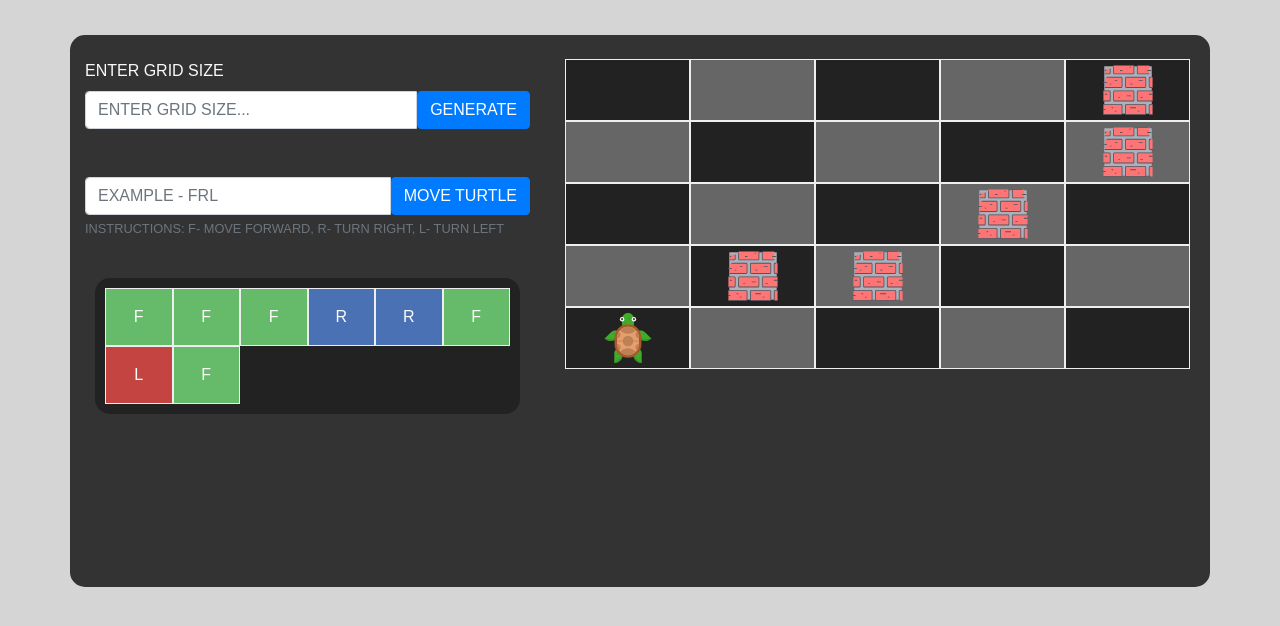
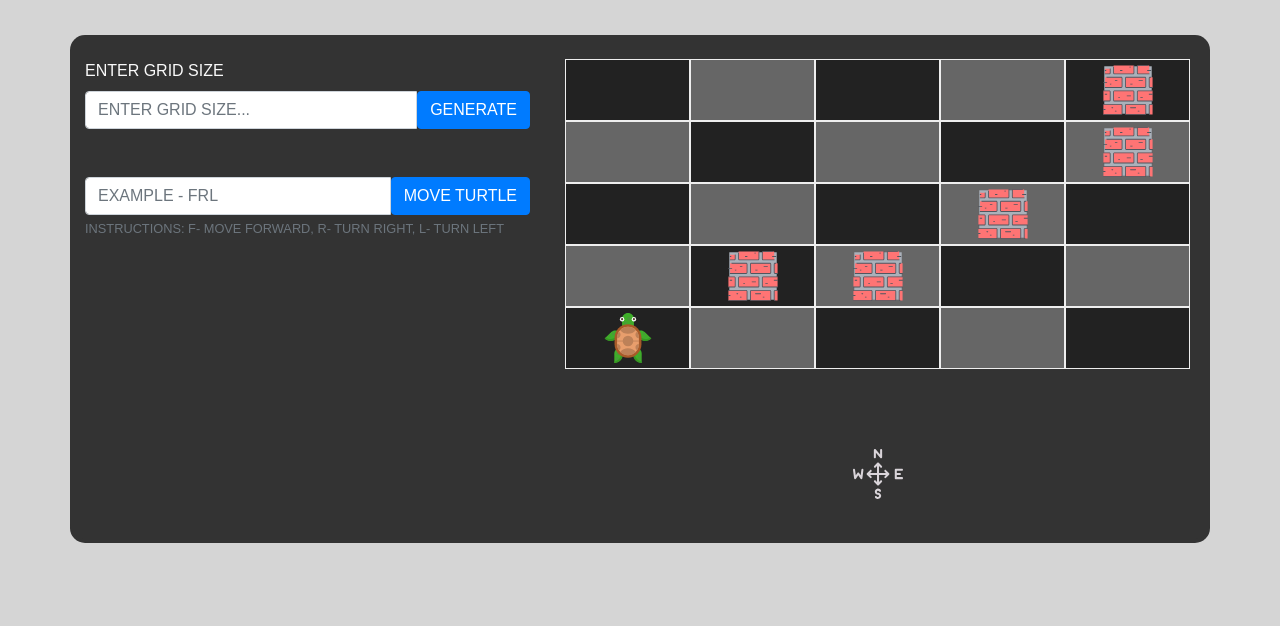
Before and after one commit to rutvijkanzaria/turtle-puzzle, a React app: page / in a window 1280 px wide. Built offline with nearby package versions, Linux system fonts and the light colour scheme.

Commit message:
Completed the display of movements individualy and displaying final position and also added compass image

```diff
--- a/src/components/MovementForm.js
+++ b/src/components/MovementForm.js
@@ -28,7 +28,8 @@ class MovementForm extends Component {
         });
         break;
 
-      case undefined: this.setState({
+      case undefined:
+        this.setState({
           formInput: '',
           showError: false
         });
--- a/src/components/Movements.js
+++ b/src/components/Movements.js
@@ -4,16 +4,27 @@ import React, {Component} from 'react';
 
 class Movements extends Component {
 	render(){
+    let addMoveClass = function(value){
+      switch(value.action){
+        case 'f':
+          if(value.isExecuted){
+            return 'forward';
+          }else{
+            return 'fail';
+          }
+          break;
+        case 'r': case 'l': return 'turn'; break;
+
+      }
+    }
+
+    let displayMovements = this.props.movements.map((val, index) => {
+      return <div key={index} className={`col-md-2 p-3 ${addMoveClass(val)}`}>{val.action}</div>
+    })
+
 		return(
-			<div className="row movement">
-        <div className="col-md-2 p-3 forward">F</div>
-        <div className="col-md-2 p-3 forward">F</div>
-        <div className="col-md-2 p-3 forward">F</div>
-        <div className="col-md-2 p-3 right">R</div>
-        <div className="col-md-2 p-3 right">R</div>
-        <div className="col-md-2 p-3 forward">F</div>
-        <div className="col-md-2 p-3 fail">L</div>
-        <div className="col-md-2 p-3 forward">F</div>
+      <div className="row movement">
+        {displayMovements}
       </div>
 		);
 	}
--- a/src/containers/Turtle.js
+++ b/src/containers/Turtle.js
@@ -63,7 +63,10 @@ class Turtle extends Component {
     }
     this.setState({
       gridArray: grid,
-      gridSize: size
+      gridSize: size,
+      XPosition: 0,
+      YPosition: 0,
+      movements: []
     });
   }
 
@@ -74,6 +77,10 @@ class Turtle extends Component {
         case 'r':
         case 'l':
           localState.grid = this.turnTurtle(move, localState);
+          localState.movements.push({
+            action: move,
+            isExecuted: true
+          });
           break;
 
         default:
@@ -131,6 +138,7 @@ class Turtle extends Component {
     let grid = localState.gridArray;
     let row = localState.XPosition;
     let col = localState.YPosition;
+    let movements = localState.movements;
     let direction = grid[row][col].turtle[1];
     switch(direction){
       case 'north':
@@ -138,12 +146,22 @@ class Turtle extends Component {
           grid[row][col].turtle = "false";
           row++;
           grid[row][col].turtle = ["true", "north"];
+          movements.push({
+            action: 'f',
+            isExecuted: true
+          });
+        } else {
+          movements.push({
+            action: 'f',
+            isExecuted: false
+          });
         }
 
         return({
           gridArray: grid,
           XPosition: row,
-          YPosition: col
+          YPosition: col,
+          movements
         });
 
         break;
@@ -153,12 +171,22 @@ class Turtle extends Component {
           grid[row][col].turtle[0] = "false";
           col++;
           grid[row][col].turtle = ["true", "east"];
+          movements.push({
+            action: 'f',
+            isExecuted: true
+          });
+        } else {
+          movements.push({
+            action: 'f',
+            isExecuted: false
+          });
         }
 
         return({
           gridArray: grid,
           XPosition: row,
-          YPosition: col
+          YPosition: col,
+          movements
         });
         break;
 
@@ -167,12 +195,22 @@ class Turtle extends Component {
           grid[row][col].turtle[0] = "false";
           row--;
           grid[row][col].turtle = ["true", "south"];
+          movements.push({
+            action: 'f',
+            isExecuted: true
+          });
+        } else {
+          movements.push({
+            action: 'f',
+            isExecuted: false
+          });
         }
 
         return({
           gridArray: grid,
           XPosition: row,
-          YPosition: col
+          YPosition: col,
+          movements
         });
         break;
 
@@ -181,12 +219,22 @@ class Turtle extends Component {
           grid[row][col].turtle[0] = "false";
           col--;
           grid[row][col].turtle = ["true", "west"];
+          movements.push({
+            action: 'f',
+            isExecuted: true
+          });
+        } else {
+          movements.push({
+            action: 'f',
+            isExecuted: false
+          });
         }
 
         return({
           gridArray: grid,
           XPosition: row,
-          YPosition: col
+          YPosition: col,
+          movements
         });
 
     }
@@ -199,10 +247,28 @@ class Turtle extends Component {
           <div className="col-md-5">
             <GridForm createGrid={this.createGrid} />
             <MovementForm setMovements={this.setMovements} />
-            <Movements />
+            {
+              (this.state.movements.length > 0)
+              ?
+                <Movements movements={this.state.movements}/>
+              :
+                <p></p>}
           </div>
           <div className="col-md-7">
             <Gridbox grid={this.state.gridArray} />
+            <img src="./images/compass.svg" className="obstacle mb-3" alt="Turtle"/>
+            {
+              (this.state.movements.length > 0)
+              ?
+                <h5 className="text-center">
+                  Final Position:
+                   {' ' + (this.state.YPosition + 1)},
+                   {' ' + (this.state.XPosition + 1)}
+                   {' ' + this.state.gridArray[this.state.XPosition][this.state.YPosition].turtle[1]}
+                </h5>
+              :
+              <p></p>
+            }
           </div>
         </div>
       </div>
--- a/styles/App.css
+++ b/styles/App.css
@@ -28,7 +28,7 @@ input[type="text"], input[type="number"] {
   /*font-weight: bold;    */
 }
 
-.right, .left{
+.turn{
 	background-color: #4b71b5;
 	text-align: center;
 	border: 1px solid #eee;
@@ -50,8 +50,7 @@ input[type="text"], input[type="number"] {
 	margin: 0 20px;
 	text-align: center;
 	flex-direction: column;
-	min-height: 500px;
-	min-width: 500px;
+	margin-bottom: 5rem;
 }
 
 .grid-box .grid-row:nth-child(odd) .grid-column:nth-child(even){
```
Also changed, not shown: app.css (indentation only), images/compass.svg (added).
